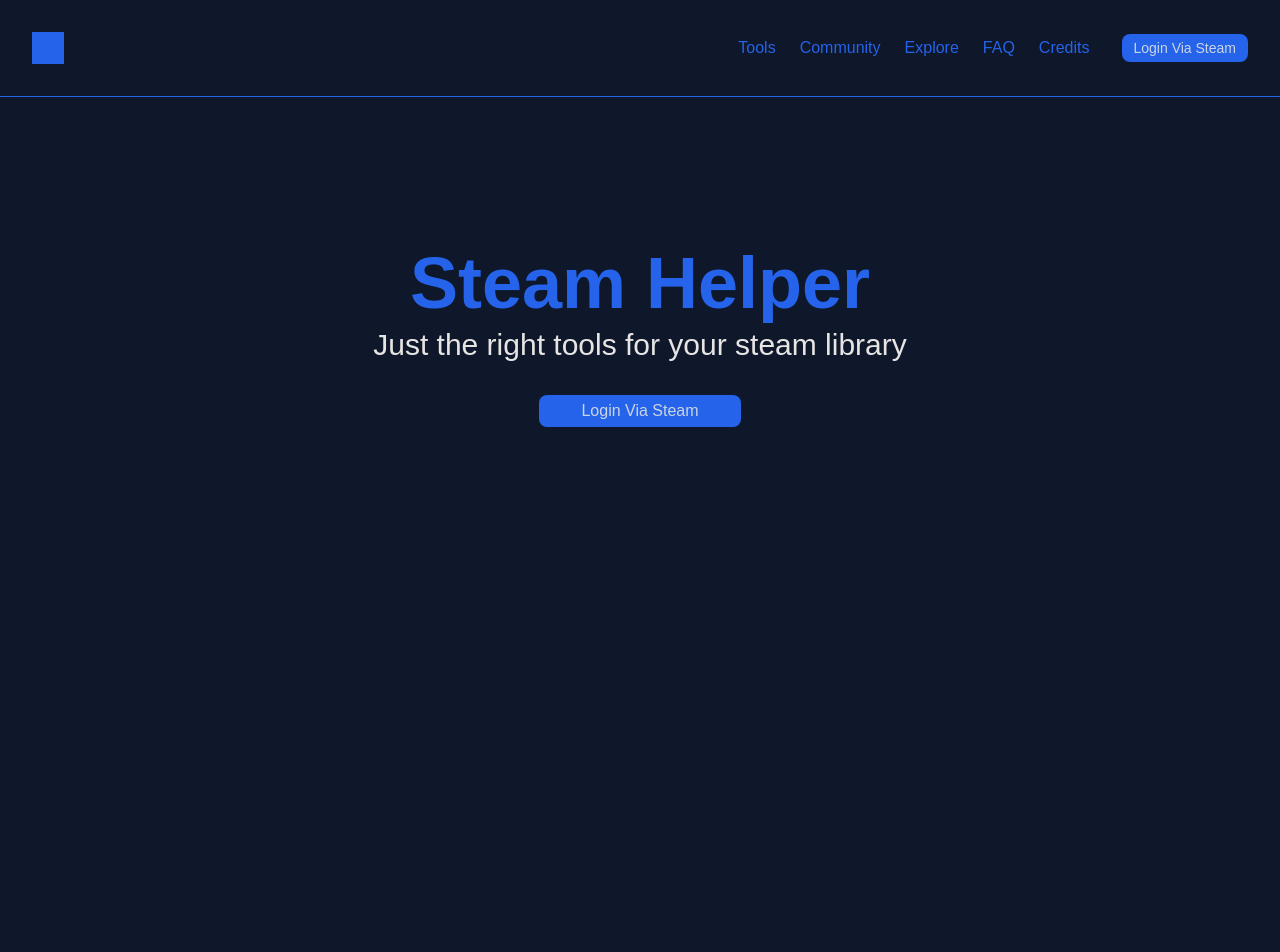
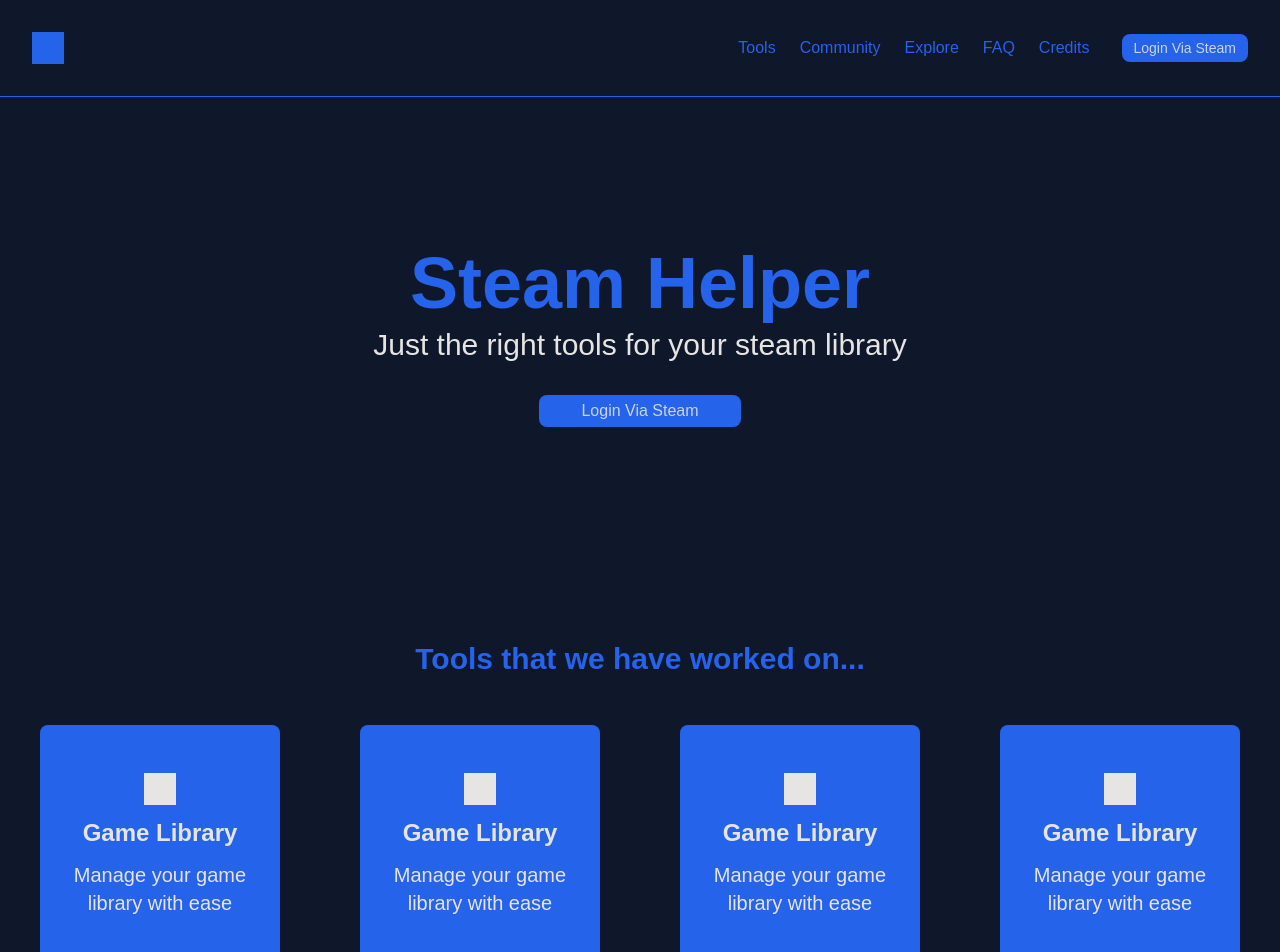
Before and after one commit to dhincal/steamhelper, a Next.js app in the folder steam-helper/: page / in a window 1280 px wide. Shown: the top 952 px of the page. Before the commit the page ends 800 px from the top, so only its background shows below. Built offline with nearby package versions, Linux system fonts and the light colour scheme.

Commit message:
Add Tools Part Design  in Home Page

```diff
--- a/steam-helper/app/page.tsx
+++ b/steam-helper/app/page.tsx
@@ -1,4 +1,5 @@
 import Image from "next/image";
+import FeatCard from "./components/featCard";
 
 export default function Home() {
   return (
@@ -14,6 +15,41 @@
           Login Via Steam
         </a>
       </div>
+      <div className="flex flex-col gap-y-12 py-16">
+        <h1 className="text-blue-600 text-3xl font-bold text-center">
+          Tools that we have worked on...
+        </h1>
+        <div className="flex flex-row flex-wrap justify-center gap-y-10 gap-x-20">
+          <FeatCard
+            title="Game Library"
+            desc="Manage your game library with ease"
+            icon="/icons/game.svg"
+            link="/game"
+            className=""
+          />
+          <FeatCard
+            title="Game Library"
+            desc="Manage your game library with ease"
+            icon="/icons/game.svg"
+            link="/game"
+            className=""
+          />
+          <FeatCard
+            title="Game Library"
+            desc="Manage your game library with ease"
+            icon="/icons/game.svg"
+            link="/game"
+            className=""
+          />
+          <FeatCard
+            title="Game Library"
+            desc="Manage your game library with ease"
+            icon="/icons/game.svg"
+            link="/game"
+            className=""
+          />
+        </div>
+      </div>
     </div>
   );
 }
```
